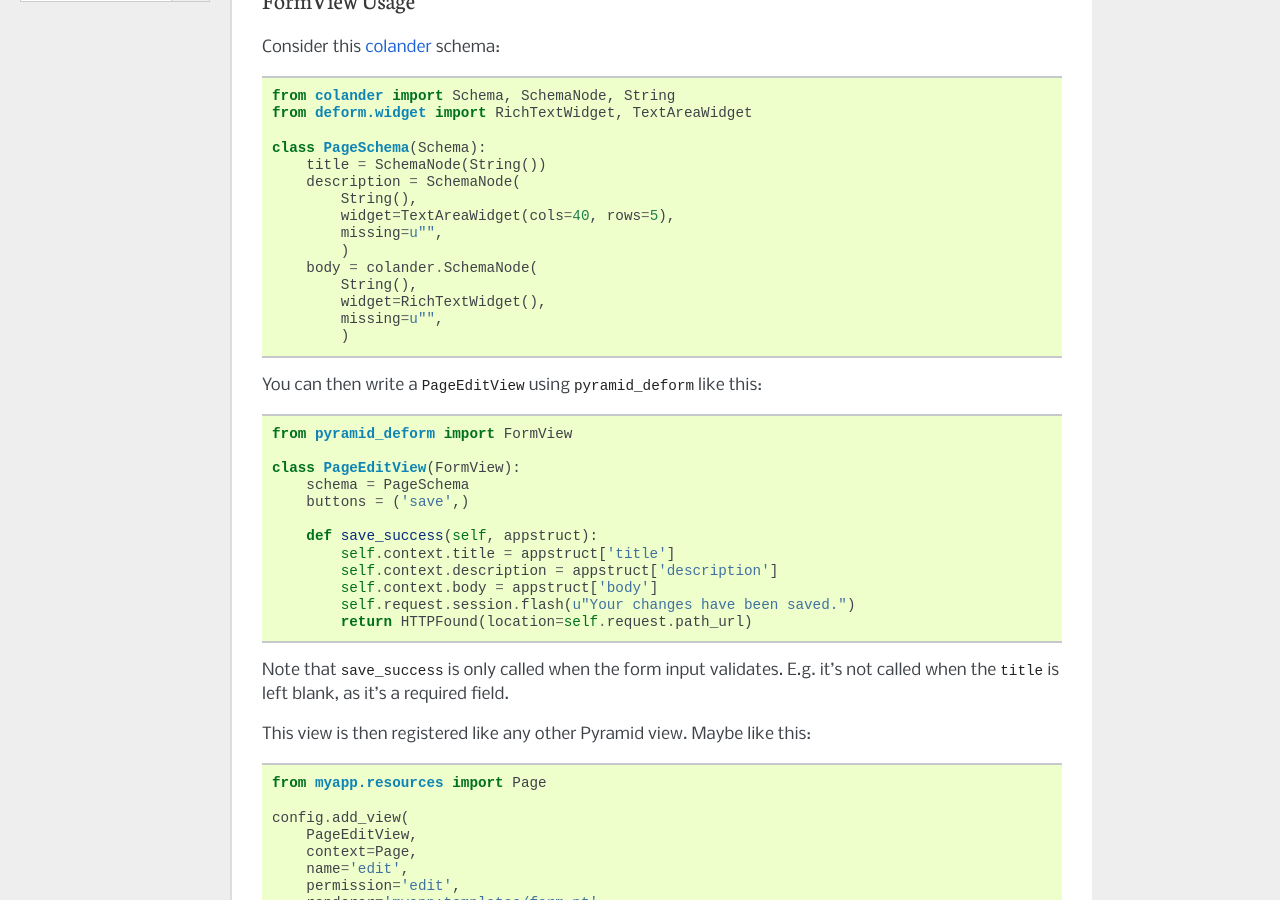
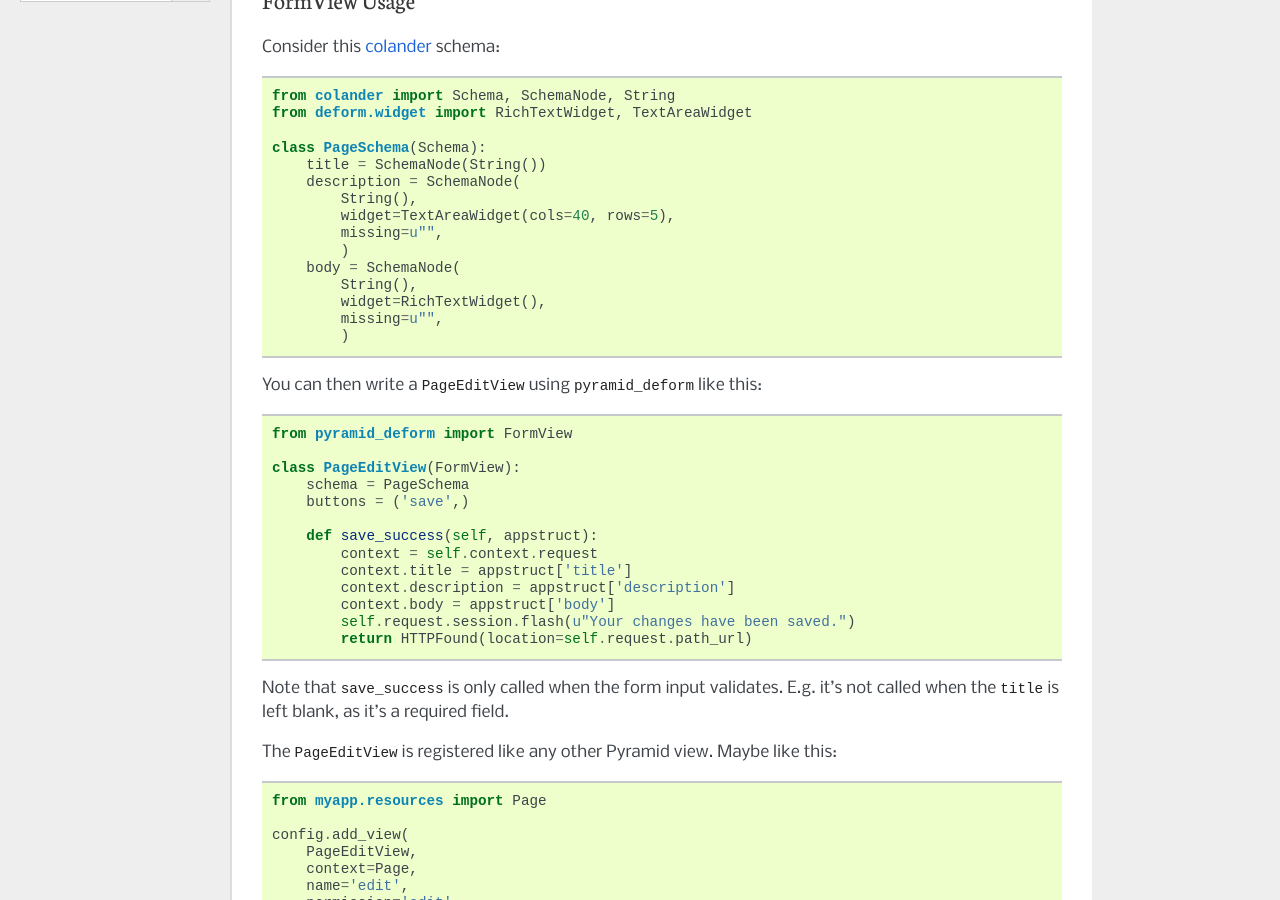
Before and after one commit to Pylons/pyramid_deform, a Sphinx documentation site: the page built from docs/index.rst, in a window 1280 px wide and 900 px high, scrolled down 362 px. Built offline with Sphinx 7.4.7, drawn with Linux system fonts in a browser that asks for light colours.

Commit message:
Do not change FormView.__init__.
'context' may already be accessed as 'request.context'.

```diff
--- a/docs/index.rst
+++ b/docs/index.rst
@@ -29,7 +29,7 @@
           widget=TextAreaWidget(cols=40, rows=5),
           missing=u"",
           )
-      body = colander.SchemaNode(
+      body = SchemaNode(
           String(),
           widget=RichTextWidget(),
           missing=u"",
@@ -47,9 +47,10 @@
       buttons = ('save',)
 
       def save_success(self, appstruct):
-          self.context.title = appstruct['title']
-          self.context.description = appstruct['description']
-          self.context.body = appstruct['body']
+          context = self.context.request
+          context.title = appstruct['title']
+          context.description = appstruct['description']
+          context.body = appstruct['body']
           self.request.session.flash(u"Your changes have been saved.")
           return HTTPFound(location=self.request.path_url)
 
@@ -57,8 +58,8 @@
 validates.  E.g. it's not called when the ``title`` is left blank, as
 it's a required field.
 
-This view is then registered like any other Pyramid view.  Maybe like
-this:
+The ``PageEditView`` is registered like any other Pyramid view.  Maybe
+like this:
 
 .. code-block:: python
 
--- a/pyramid_deform/__init__.py
+++ b/pyramid_deform/__init__.py
@@ -15,8 +15,7 @@
     buttons = ()
     schema = None
 
-    def __init__(self, context, request):
-        self.context = context
+    def __init__(self, request):
         self.request = request
 
     def __call__(self):
```
Also changed, not shown: 1 other file.
